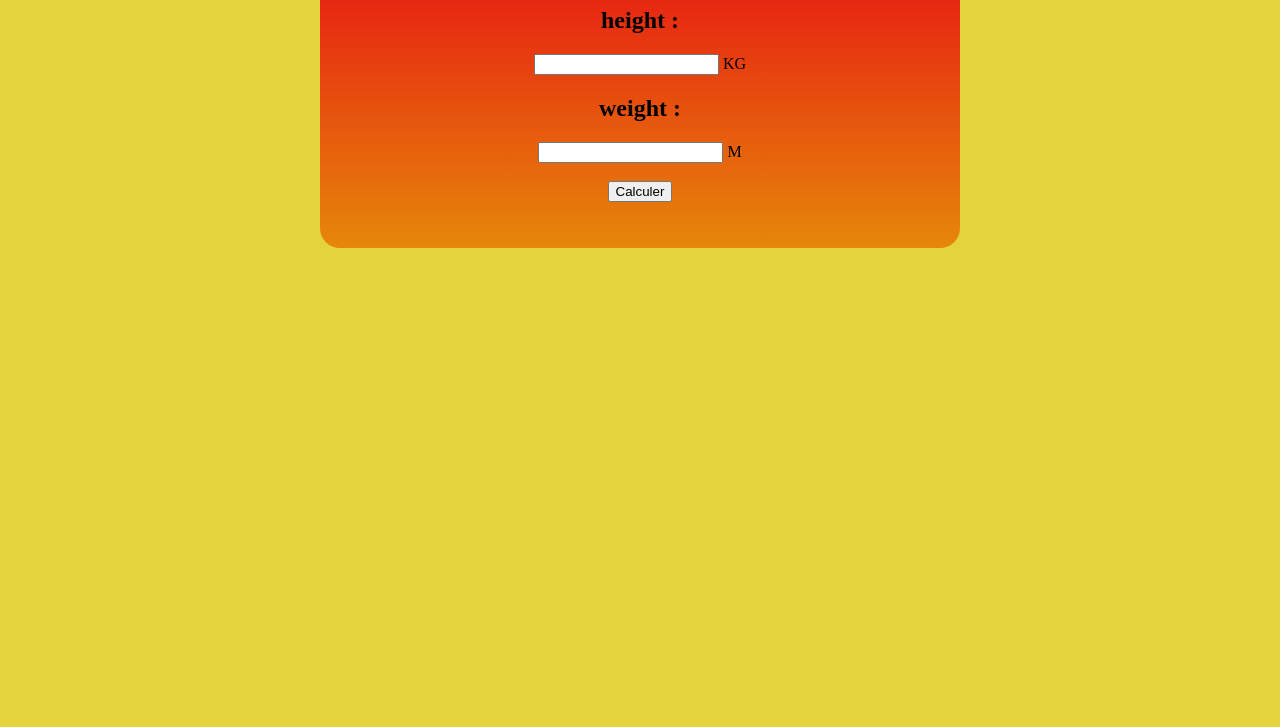
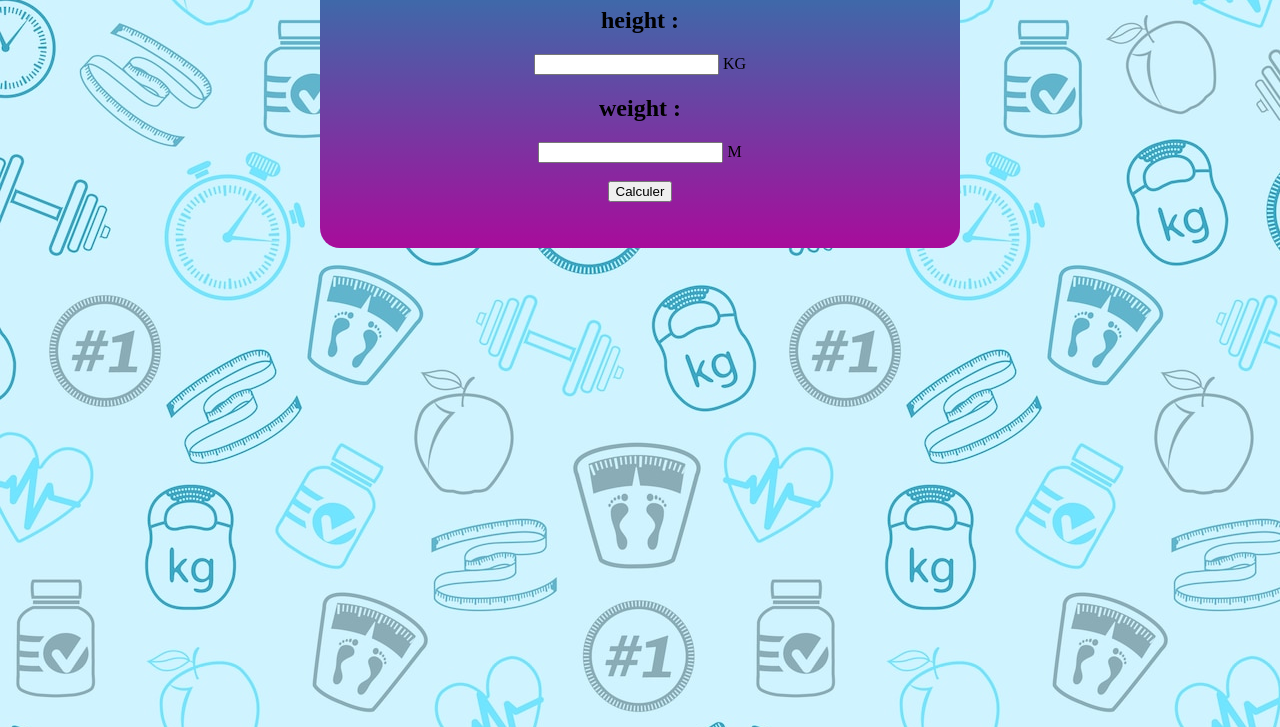
Before and after one commit to walidchahidan/projects_js, a plain HTML site: page index.html in a window 1280 px wide. Shown: the part 73-800 px from the top of the page. Drawn offline with Linux system fonts and the light colour scheme.

Commit message:
BMIcalcul

```diff
--- a/style.css
+++ b/style.css
@@ -1,6 +1,6 @@
 body{
     text-align: center;
-    background-color: #e4d33b;
+    background-image: url("./bg.jpg");
 }
 div{
     display: block;
@@ -8,7 +8,7 @@ div{
     border-radius: 20px;
     width: 50vw;
     height: 300px;
-    background: linear-gradient(#e71313, #e6870a);
+    background: linear-gradient(#297cac, #a80c9b);
     justify-content: center;
 
 }
```
Also changed, not shown: bg.jpg (added).
